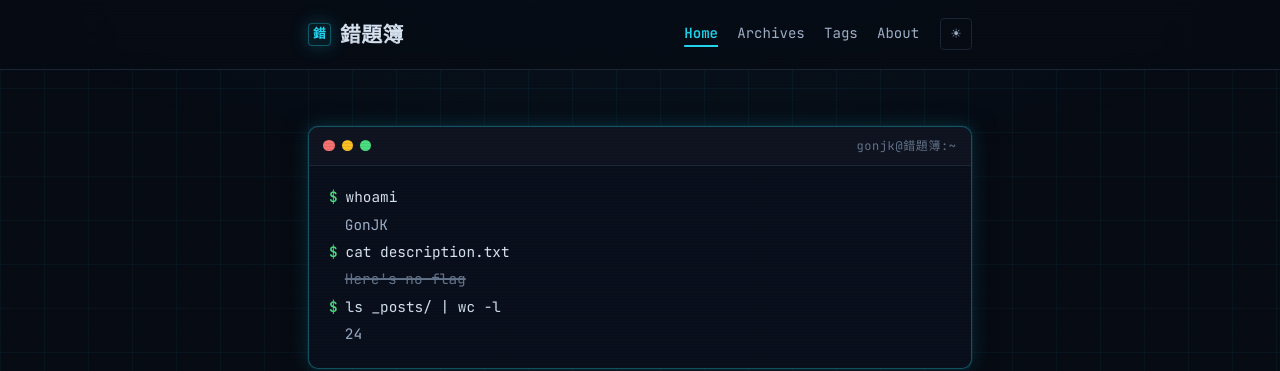
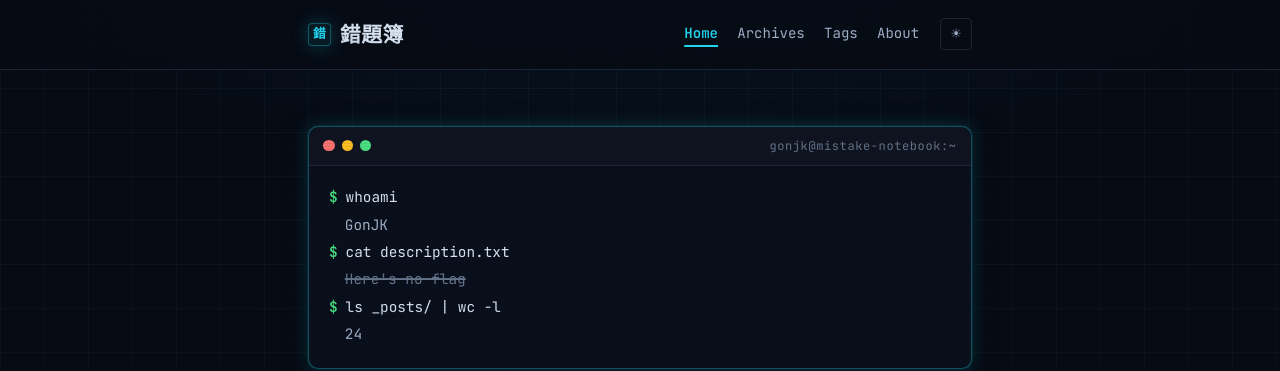
Before and after one commit to byronwai/byronwai.github.io, a Jekyll site: the page built from index.html, in a window 1280 px wide and 900 px high. Shown: the top 371 px of the window. Built offline with Jekyll 4.4.1, drawn with Linux system fonts in a browser that asks for light colours.

Commit message:
Terminal title: gonjk@mistake-notebook

```diff
--- a/_layouts/home.html
+++ b/_layouts/home.html
@@ -8,7 +8,7 @@ layout: default
   <div class="term">
     <div class="term-bar">
       <span class="dot"></span><span class="dot"></span><span class="dot"></span>
-      <span class="term-title">gonjk@錯題簿:~</span>
+      <span class="term-title">gonjk@mistake-notebook:~</span>
     </div>
     <div class="term-body">
       <p class="term-line"><span class="prompt">$</span>whoami</p>
```
